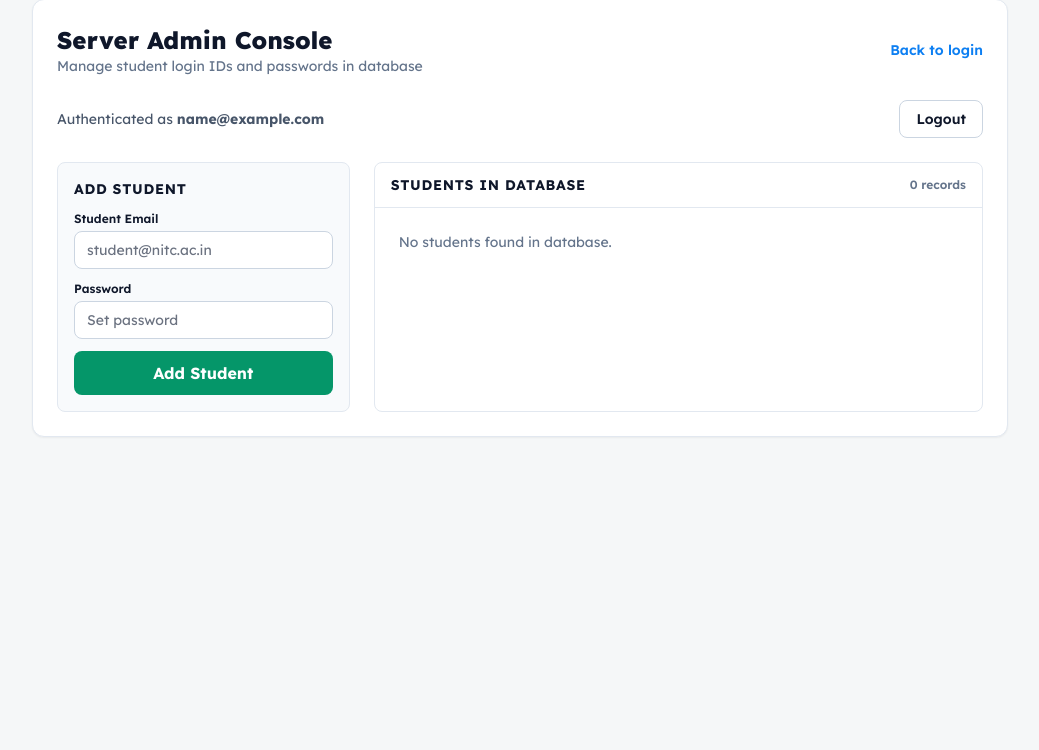
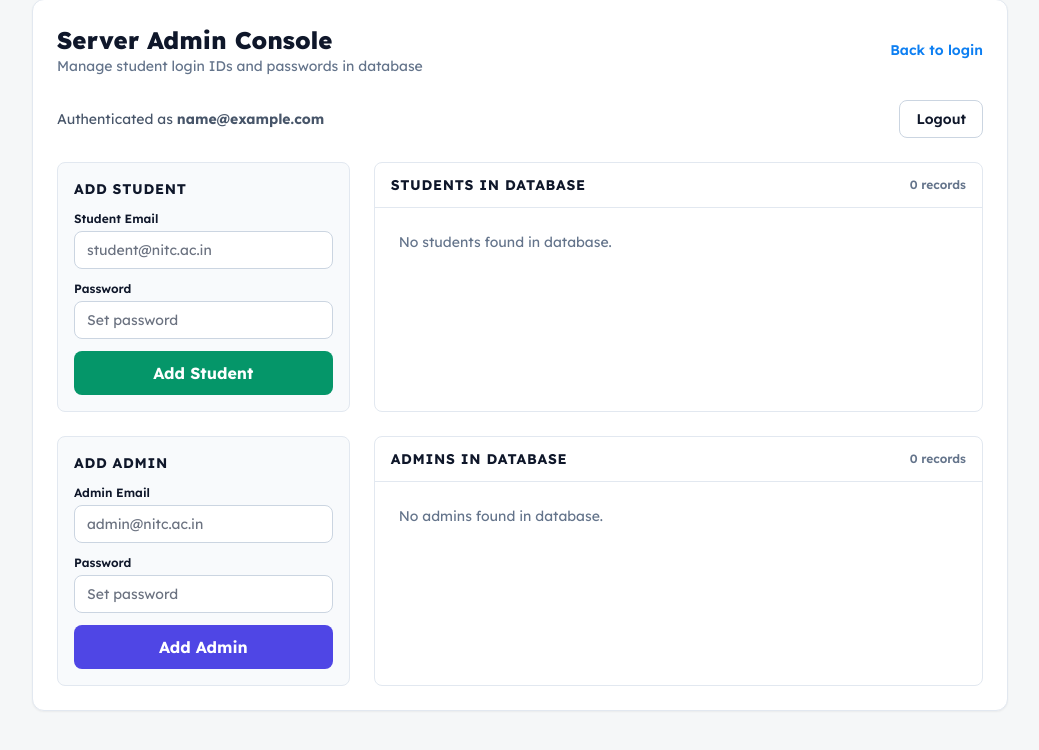
Before and after one commit to bip-krishna/Token-System, a Flask app: page /server-admin in a window 1280 px wide. Shown: the part 33-783 px from the top of the page, without its empty margins (120-1159 px from the left). Run offline with Flask 3, Linux system fonts and the light colour scheme; the visitor is signed in with stand-in values (Sample User, id 1); some libraries are stand-ins or nearby versions.

Commit message:
Update server-admin.html

```diff
--- a/templates/server-admin.html
+++ b/templates/server-admin.html
@@ -63,6 +63,7 @@
         </form>
       </div>
 
+      <div class="space-y-6">
         <div class="grid grid-cols-1 lg:grid-cols-3 gap-6">
           <div class="lg:col-span-1 bg-slate-50 dark:bg-slate-800/30 border border-slate-200 dark:border-slate-700 rounded-lg p-4">
             <h2 class="text-sm font-bold uppercase tracking-wider mb-3">Add Student</h2>
@@ -117,6 +118,62 @@
             {% endif %}
           </div>
         </div>
+
+        <div class="grid grid-cols-1 lg:grid-cols-3 gap-6">
+          <div class="lg:col-span-1 bg-slate-50 dark:bg-slate-800/30 border border-slate-200 dark:border-slate-700 rounded-lg p-4">
+            <h2 class="text-sm font-bold uppercase tracking-wider mb-3">Add Admin</h2>
+            <form method="POST" action="/server-admin/admins/add" class="space-y-3">
+              <div>
+                <label class="block text-xs font-semibold mb-1">Admin Email</label>
+                <input name="email" type="email" required class="w-full rounded-lg border border-slate-300 px-3 py-2 text-sm" placeholder="admin@nitc.ac.in" />
+              </div>
+              <div>
+                <label class="block text-xs font-semibold mb-1">Password</label>
+                <input name="password" type="text" required class="w-full rounded-lg border border-slate-300 px-3 py-2 text-sm" placeholder="Set password" />
+              </div>
+              <button type="submit" class="w-full bg-indigo-600 hover:bg-indigo-700 text-white font-bold py-2.5 rounded-lg">Add Admin</button>
+            </form>
+          </div>
+
+          <div class="lg:col-span-2 bg-white dark:bg-slate-900 border border-slate-200 dark:border-slate-700 rounded-lg overflow-hidden">
+            <div class="px-4 py-3 border-b border-slate-200 dark:border-slate-800 flex items-center justify-between">
+              <h2 class="text-sm font-bold uppercase tracking-wider">Admins in Database</h2>
+              <span class="text-xs text-slate-500 font-semibold">{{ admins|length }} records</span>
+            </div>
+            {% if admins %}
+            <div class="overflow-x-auto">
+              <table class="w-full text-left border-collapse">
+                <thead>
+                  <tr class="bg-slate-50 dark:bg-slate-800/60 border-b border-slate-200 dark:border-slate-800">
+                    <th class="py-2 px-4 text-xs font-bold uppercase tracking-wider text-slate-500">ID</th>
+                    <th class="py-2 px-4 text-xs font-bold uppercase tracking-wider text-slate-500">Email</th>
+                    <th class="py-2 px-4 text-xs font-bold uppercase tracking-wider text-slate-500">Credential State</th>
+                    <th class="py-2 px-4 text-xs font-bold uppercase tracking-wider text-slate-500 text-right">Action</th>
+                  </tr>
+                </thead>
+                <tbody class="divide-y divide-slate-100 dark:divide-slate-800">
+                  {% for admin in admins %}
+                  <tr>
+                    <td class="py-2 px-4 text-sm">{{ admin.id }}</td>
+                    <td class="py-2 px-4 text-sm font-semibold">{{ admin.email }}</td>
+                    <td class="py-2 px-4 text-sm text-slate-600 dark:text-slate-300">Stored securely</td>
+                    <td class="py-2 px-4 text-right">
+                      <form method="POST" action="/server-admin/admins/remove" onsubmit="return confirm('Remove admin {{ admin.email }}?');" class="inline">
+                        <input type="hidden" name="admin_id" value="{{ admin.id }}" />
+                        <button type="submit" class="px-3 py-1.5 rounded bg-red-600 hover:bg-red-700 text-white text-xs font-bold">Remove</button>
+                      </form>
+                    </td>
+                  </tr>
+                  {% endfor %}
+                </tbody>
+              </table>
+            </div>
+            {% else %}
+            <div class="p-6 text-sm text-slate-500">No admins found in database.</div>
+            {% endif %}
+          </div>
+        </div>
+      </div>
       {% endif %}
     </div>
   </div>
```
Lines whose indentation alone changed are shown as unchanged.
